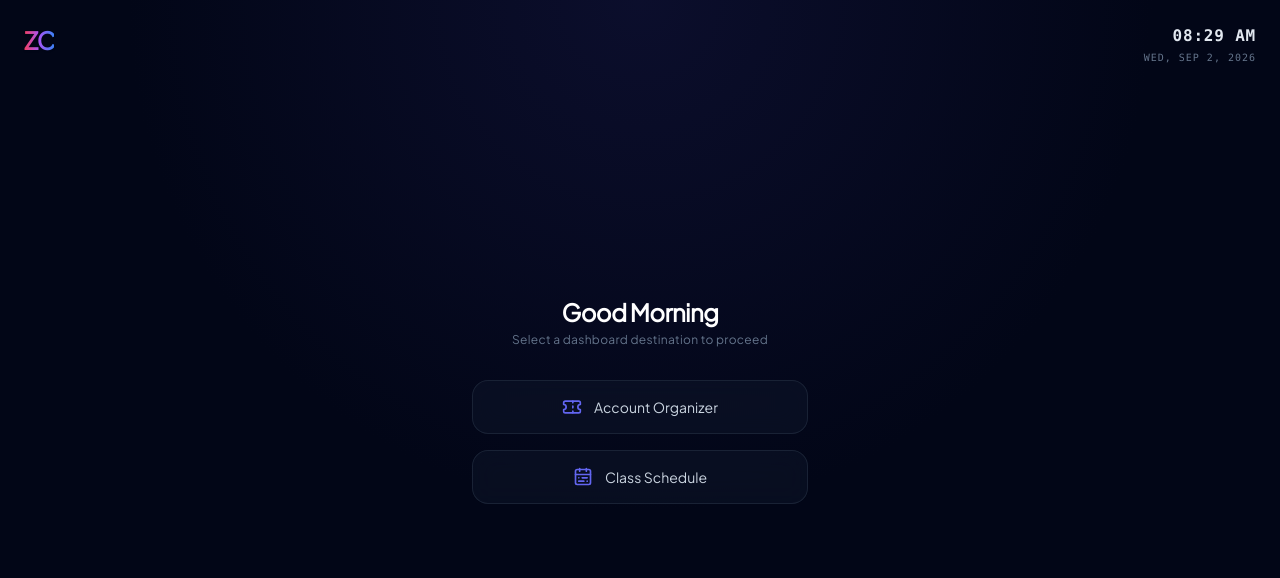
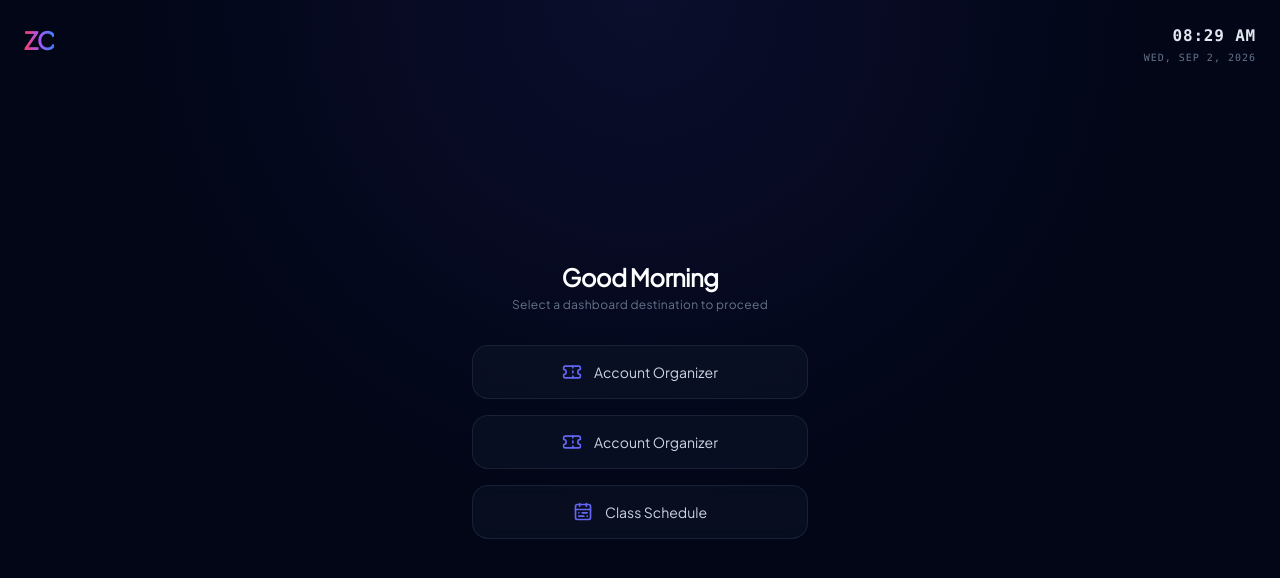
Before and after one commit to Ziejhay/Test5, a plain HTML site: page index.html in a window 1280 px wide. Drawn offline with nearby package versions, Linux system fonts and the light colour scheme.

Commit message:
Update index.html

```diff
--- a/index.html
+++ b/index.html
@@ -128,6 +128,15 @@
                 <span class="transition-colors duration-300">Account Organizer</span>
             </button>
 
+              <button
+                type="button"
+                onclick="openAuthModal('PersonalVault.html', 'Account Organizer')"
+                class="w-full flex items-center justify-center gap-3 px-6 py-4 bg-slate-900/50 border border-slate-800/80 hover:border-themePrimary hover:bg-themePrimary/10 text-slate-300 hover:text-white rounded-2xl transition-all duration-300 ease-out hover:-translate-y-1 hover:shadow-2xl hover:shadow-themePrimary/10 text-sm font-medium backdrop-blur-md group theme-transition"
+            >
+                <i data-lucide="ticket" class="w-5 h-5 text-themePrimary transition-all duration-300 group-hover:scale-110"></i>
+                <span class="transition-colors duration-300">Account Organizer</span>
+            </button>
+
             <a
                 href="Schedule.html"
                 class="w-full flex items-center justify-center gap-3 px-6 py-4 bg-slate-900/50 border border-slate-800/80 hover:border-themePrimary hover:bg-themePrimary/10 text-slate-300 hover:text-white rounded-2xl transition-all duration-300 ease-out hover:-translate-y-1 hover:shadow-2xl hover:shadow-themePrimary/10 text-sm font-medium backdrop-blur-md group theme-transition"
```
